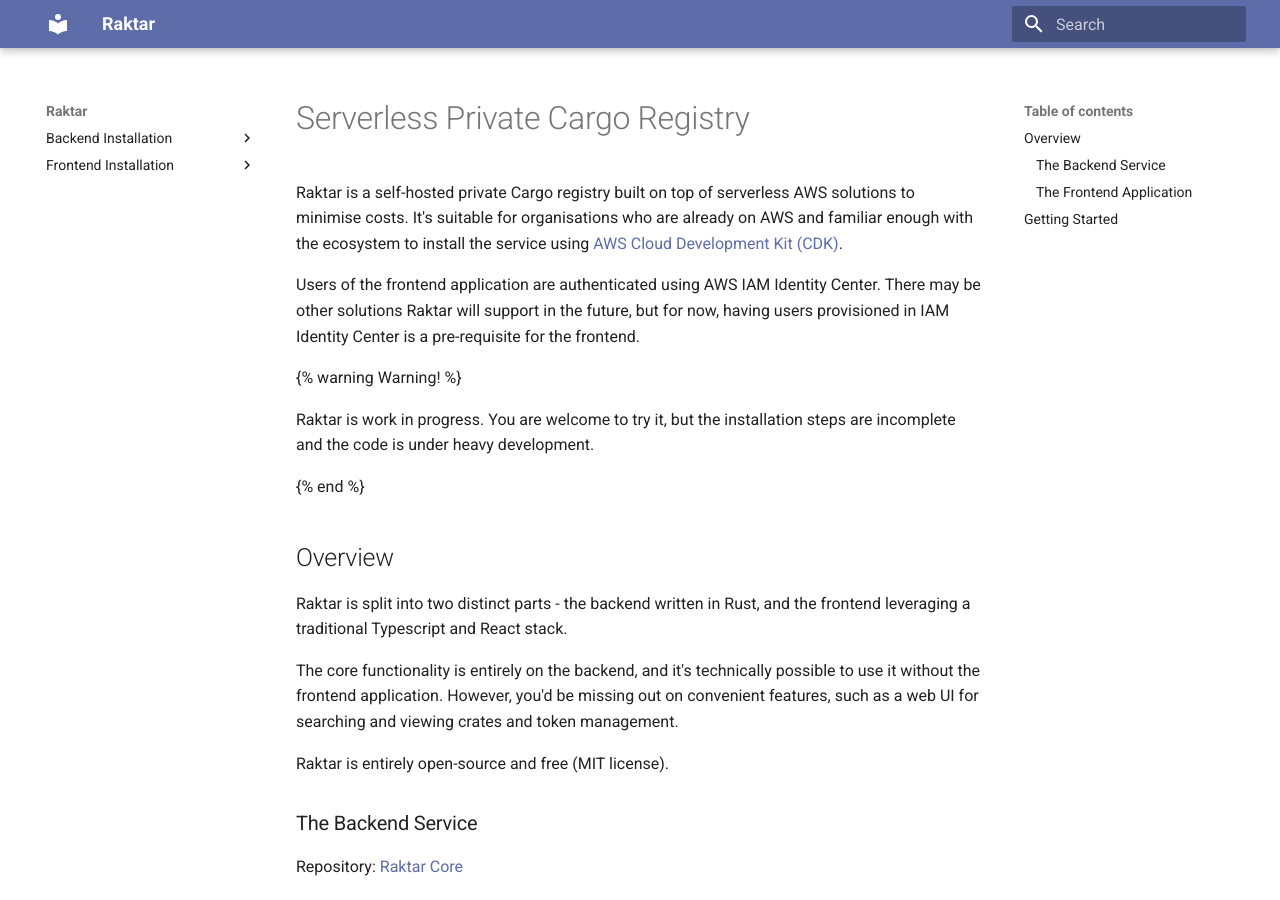
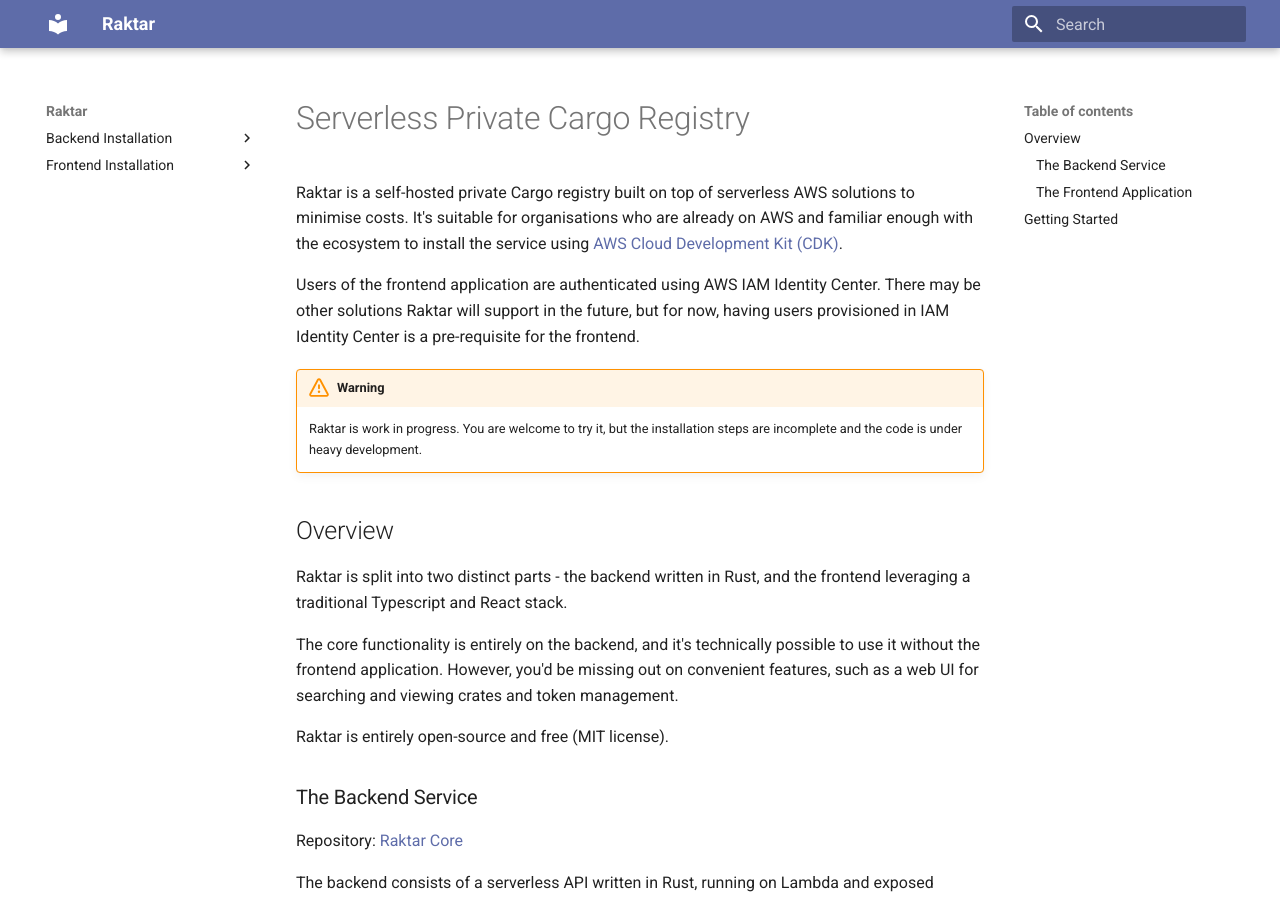
Before and after one commit to raktar-project/website, an MkDocs documentation site: the page built from docs/index.md, in a window 1280 px wide and 900 px high. Built offline with MkDocs 1.6.1 and Material for MkDocs 9.7.7, drawn with Linux system fonts in a browser that asks for light colours.

Commit message:
Fix warning on index page

```diff
--- a/docs/README.md
+++ b/docs/index.md
@@ -10,13 +10,9 @@
 There may be other solutions Raktar will support in the future, but for now,
 having users provisioned in IAM Identity Center is a pre-requisite for the frontend.
 
-{% warning Warning! %}
-
-Raktar is work in progress. You are welcome to try it, but the installation steps are incomplete
-and the code is under heavy development.
-
-{% end %}
-
+!!! warning
+    Raktar is work in progress. You are welcome to try it, but the installation steps are incomplete
+    and the code is under heavy development.
 
 ## Overview
 
```
